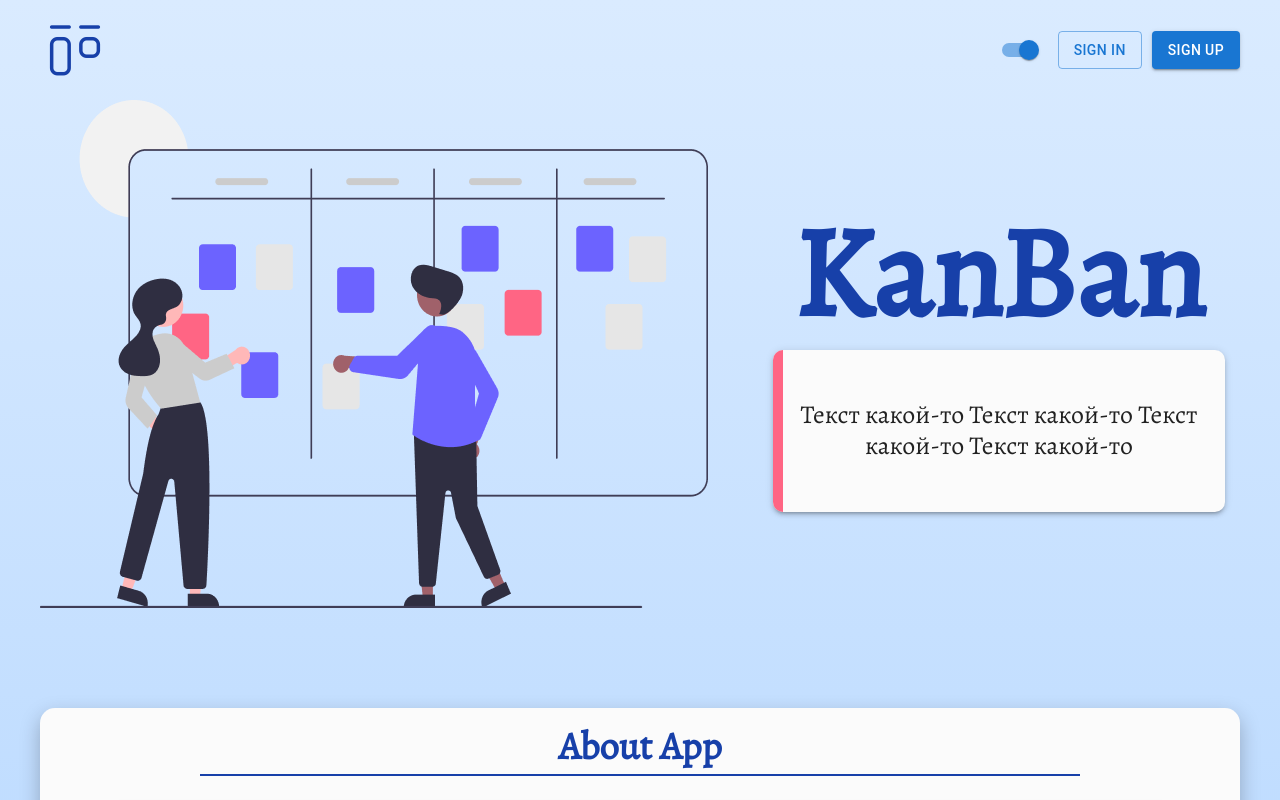
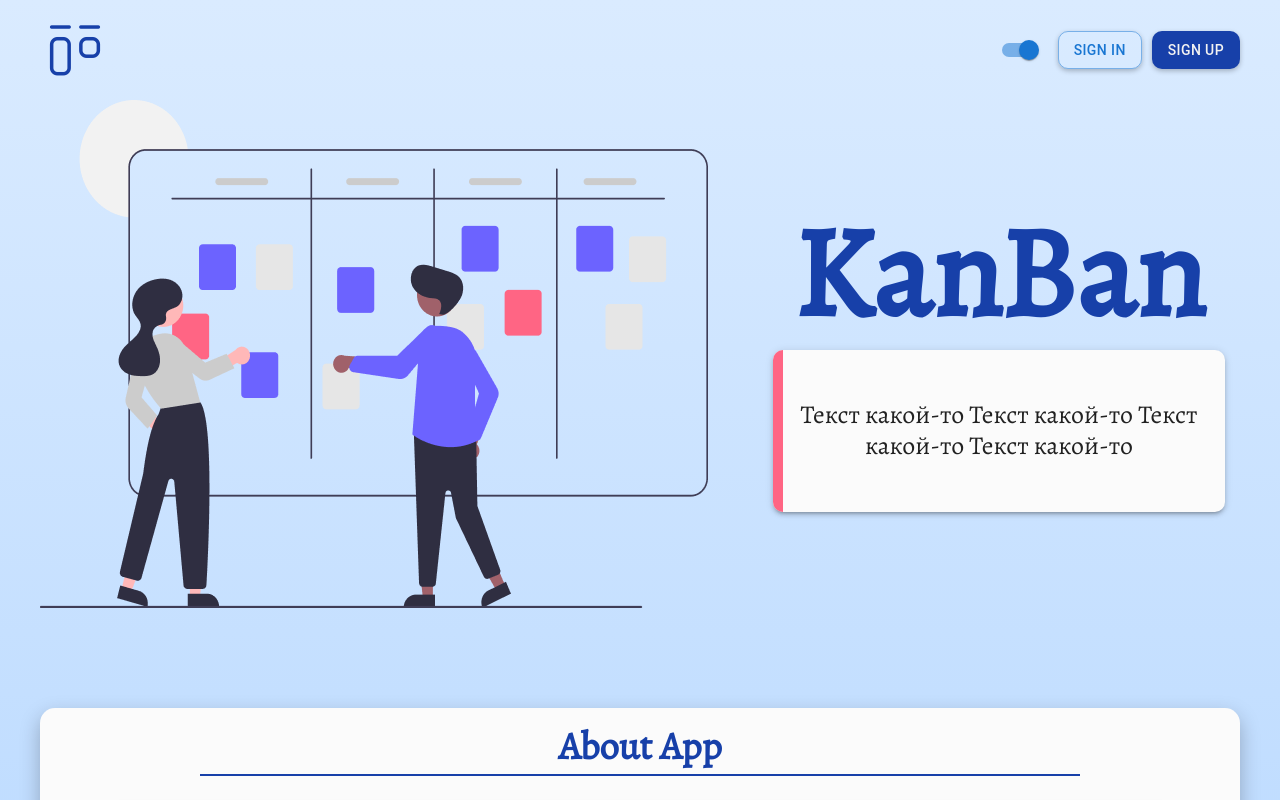
Before and after one commit to Verbena336/project-management-app, a React (Create React App) app in the folder project-management-app/: page / in a window 1280 px wide. Shown: the top 800 px of the page. Built offline with nearby package versions, Linux system fonts and the light colour scheme.

Commit message:
feat: add custom styles for signUp btn

```diff
--- a/project-management-app/src/components/AppFooter/index.module.scss
+++ b/project-management-app/src/components/AppFooter/index.module.scss
@@ -23,6 +23,7 @@
   gap: 15px;
 }
 
+
 .link:hover {
   color: rgb(169, 13, 140);
 }
--- a/project-management-app/src/components/AppHeader/index.tsx
+++ b/project-management-app/src/components/AppHeader/index.tsx
@@ -4,6 +4,8 @@ import SignUpBtn from 'components/SignUpBtn';
 
 import MuiButton from '@mui/material/Button';
 import Switch from '@mui/material/Switch';
+
+import { muiSignInBtn } from '../../data/styles';
 
 import styles from './index.module.scss';
 
@@ -21,7 +23,7 @@ const AppHeader = () => {
           </div>
           <div className={control}>
             <Switch defaultChecked />
-            <MuiButton aria-label={SignIn} type="submit" variant="outlined">
+            <MuiButton aria-label={SignIn} type="submit" variant="outlined" sx={muiSignInBtn}>
               {SignIn}
             </MuiButton>
             <SignUpBtn aria-label={SignUp}>{SignUp}</SignUpBtn>
--- a/project-management-app/src/components/SignUpBtn/index.tsx
+++ b/project-management-app/src/components/SignUpBtn/index.tsx
@@ -2,10 +2,12 @@ import React from 'react';
 
 import MuiButton from '@mui/material/Button';
 
+import { muiButtonStyle } from '../../data/styles';
+
 import { LayoutContent } from 'types';
 
 const SignUpBtn = ({ children }: LayoutContent) => (
-  <MuiButton type="submit" variant="contained">
+  <MuiButton type="submit" variant="contained" sx={muiButtonStyle}>
     {children}
   </MuiButton>
 );
--- a/project-management-app/src/data/styles.ts
+++ b/project-management-app/src/data/styles.ts
@@ -5,3 +5,15 @@ export const muiInputStyle = {
 };
 
 export const muiPaperStyle = { borderRadius: '10px', backgroundColor: '#fbfbfb' };
+
+export const muiButtonStyle = {
+  backgroundColor: '#1740A9',
+  color: '#F2F2F2',
+  boxShadow: '0px 2px 5px rgba(0, 0, 0, 0.25)',
+  borderRadius: '10px',
+};
+
+export const muiSignInBtn = {
+  boxShadow: '0px 2px 5px rgba(0, 0, 0, 0.25)',
+  borderRadius: '10px',
+};
```
